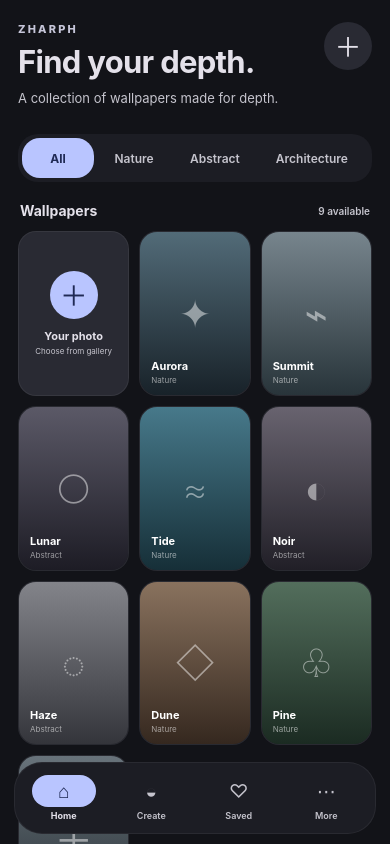
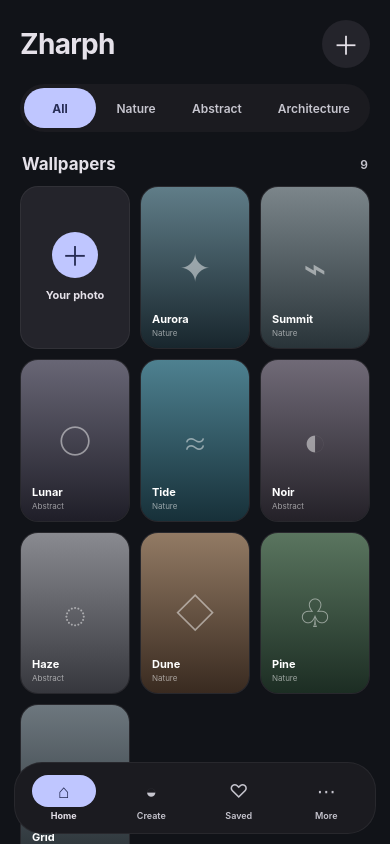
Before and after one commit to themahdipixl-dev/Zharph, a React Native app: screen / in a window 390 px wide. Built offline with nearby package versions, Linux system fonts and the light colour scheme.

Commit message:
Rebuild Zharph UI from scratch in Material You style

```diff
--- a/App.js
+++ b/App.js
@@ -14,34 +14,36 @@ import { LinearGradient } from 'expo-linear-gradient';
 import { StatusBar } from 'expo-status-bar';
 
 const { width } = Dimensions.get('window');
-const PADDING = 18;
+
+const COLORS = {
+  background: '#111318',
+  surface: '#1B1B20',
+  surfaceVariant: '#24242B',
+  primary: '#BFC6FF',
+  onPrimary: '#272D55',
+  secondaryContainer: '#41465F',
+  onSecondaryContainer: '#E1E3FF',
+  onSurface: '#E5E1E9',
+  onSurfaceVariant: '#C6C5CE',
+  outline: '#46464F',
+};
+
+const PADDING = 20;
 const GAP = 10;
 const CARD_WIDTH = (width - PADDING * 2 - GAP * 2) / 3;
-
-const COLORS = {
-  background: '#121318',
-  surface: '#1C1D24',
-  surfaceVariant: '#292A33',
-  primary: '#B9C5FF',
-  onPrimary: '#202A55',
-  secondary: '#C5C5D8',
-  onSurface: '#E4E1EA',
-  onSurfaceVariant: '#C5C4CD',
-  outline: '#474852',
-};
 
 const TABS = ['All', 'Nature', 'Abstract', 'Architecture'];
 
 const DEFAULT_WALLPAPERS = [
-  { id: '1', title: 'Aurora', category: 'Nature', colors: ['#526B78', '#182229'], icon: '✦' },
-  { id: '2', title: 'Summit', category: 'Nature', colors: ['#77858D', '#28343A'], icon: '⌁' },
-  { id: '3', title: 'Lunar', category: 'Abstract', colors: ['#5B5967', '#1D1C25'], icon: '○' },
-  { id: '4', title: 'Tide', category: 'Nature', colors: ['#47798A', '#162F38'], icon: '≈' },
-  { id: '5', title: 'Noir', category: 'Abstract', colors: ['#68636F', '#211F27'], icon: '◐' },
-  { id: '6', title: 'Haze', category: 'Abstract', colors: ['#83848A', '#34353B'], icon: '◌' },
-  { id: '7', title: 'Dune', category: 'Nature', colors: ['#89725E', '#35281F'], icon: '◇' },
-  { id: '8', title: 'Pine', category: 'Nature', colors: ['#536E5C', '#1B2B22'], icon: '♧' },
-  { id: '9', title: 'Grid', category: 'Architecture', colors: ['#68737B', '#252D32'], icon: '＋' },
+  { id: '1', title: 'Aurora', category: 'Nature', colors: ['#607D88', '#18262D'], icon: '✦' },
+  { id: '2', title: 'Summit', category: 'Nature', colors: ['#7B858A', '#293439'], icon: '⌁' },
+  { id: '3', title: 'Lunar', category: 'Abstract', colors: ['#686675', '#1F1E28'], icon: '○' },
+  { id: '4', title: 'Tide', category: 'Nature', colors: ['#4E8190', '#173039'], icon: '≈' },
+  { id: '5', title: 'Noir', category: 'Abstract', colors: ['#706A77', '#242128'], icon: '◐' },
+  { id: '6', title: 'Haze', category: 'Abstract', colors: ['#898A90', '#36373D'], icon: '◌' },
+  { id: '7', title: 'Dune', category: 'Nature', colors: ['#927A64', '#392A20'], icon: '◇' },
+  { id: '8', title: 'Pine', category: 'Nature', colors: ['#5A755F', '#1C2D23'], icon: '♧' },
+  { id: '9', title: 'Grid', category: 'Architecture', colors: ['#6D777E', '#272F34'], icon: '＋' },
 ];
 
 export default function App() {
@@ -75,28 +77,45 @@ export default function App() {
       ? DEFAULT_WALLPAPERS
       : DEFAULT_WALLPAPERS.filter((item) => item.category === activeTab);
 
+  if (selectedWallpaper) {
+    return (
+      <View style={styles.root}>
+        <StatusBar style="light" />
+        <EditorScreen
+          imageUri={imageUri}
+          wallpaper={selectedWallpaper}
+          onClose={() => {
+            setSelectedWallpaper(null);
+            setImageUri(null);
+          }}
+        />
+      </View>
+    );
+  }
+
   return (
     <View style={styles.root}>
       <StatusBar style="light" />
 
       <SafeAreaView style={styles.safe}>
-        <ScrollView contentContainerStyle={styles.content} showsVerticalScrollIndicator={false}>
+        <ScrollView
+          contentContainerStyle={styles.content}
+          showsVerticalScrollIndicator={false}
+        >
           <View style={styles.header}>
-            <View style={styles.headerText}>
-              <Text style={styles.kicker}>ZHARPH</Text>
-              <Text style={styles.title}>Find your depth.</Text>
-              <Text style={styles.intro}>
-                A collection of wallpapers made for depth.
-              </Text>
-            </View>
+            <Text style={styles.logo}>Zharph</Text>
 
-            <Pressable onPress={pickWallpaper} style={styles.iconButton}>
-              <Text style={styles.headerPlus}>＋</Text>
+            <Pressable onPress={pickWallpaper} style={styles.topAction}>
+              <Text style={styles.topActionIcon}>＋</Text>
             </Pressable>
           </View>
 
-          <View style={styles.tabsTrack}>
-            <ScrollView horizontal showsHorizontalScrollIndicator={false} contentContainerStyle={styles.tabs}>
+          <View style={styles.tabsContainer}>
+            <ScrollView
+              horizontal
+              showsHorizontalScrollIndicator={false}
+              contentContainerStyle={styles.tabs}
+            >
               {TABS.map((tab) => {
                 const active = tab === activeTab;
                 return (
@@ -105,7 +124,9 @@ export default function App() {
                     onPress={() => setActiveTab(tab)}
                     style={[styles.tab, active && styles.tabActive]}
                   >
-                    <Text style={[styles.tabText, active && styles.tabTextActive]}>{tab}</Text>
+                    <Text style={[styles.tabText, active && styles.tabTextActive]}>
+                      {tab}
+                    </Text>
                   </Pressable>
                 );
               })}
@@ -116,7 +137,7 @@ export default function App() {
             <Text style={styles.sectionTitle}>
               {activeTab === 'All' ? 'Wallpapers' : activeTab}
             </Text>
-            <Text style={styles.sectionCount}>{wallpapers.length} available</Text>
+            <Text style={styles.sectionCount}>{wallpapers.length}</Text>
           </View>
 
           <View style={styles.grid}>
@@ -126,7 +147,6 @@ export default function App() {
                   <Text style={styles.addPlus}>＋</Text>
                 </View>
                 <Text style={styles.addTitle}>Your photo</Text>
-                <Text style={styles.addCaption}>Choose from gallery</Text>
               </View>
             </Pressable>
 
@@ -157,17 +177,6 @@ export default function App() {
           <NavButton icon="⋯" label="More" />
         </View>
       </SafeAreaView>
-
-      {selectedWallpaper && (
-        <EditorScreen
-          imageUri={imageUri}
-          wallpaper={selectedWallpaper}
-          onClose={() => {
-            setSelectedWallpaper(null);
-            setImageUri(null);
-          }}
-        />
-      )}
     </View>
   );
 }
@@ -185,19 +194,14 @@ function NavButton({ icon, label, active }) {
 
 function EditorScreen({ imageUri, wallpaper, onClose }) {
   return (
-    <View style={styles.editorOverlay}>
-      <StatusBar style="light" />
-
+    <View style={styles.editor}>
       <SafeAreaView style={styles.editorSafe}>
         <View style={styles.editorHeader}>
           <Pressable onPress={onClose} style={styles.iconButton}>
             <Text style={styles.backText}>‹</Text>
           </Pressable>
 
-          <View style={styles.editorHeaderCenter}>
-            <Text style={styles.editorKicker}>EDIT</Text>
-            <Text style={styles.editorTitle}>{wallpaper.title}</Text>
-          </View>
+          <Text style={styles.editorTitle}>{wallpaper.title}</Text>
 
           <View style={styles.headerSpacer} />
         </View>
@@ -214,7 +218,7 @@ function EditorScreen({ imageUri, wallpaper, onClose }) {
 
             <LinearGradient
               pointerEvents="none"
-              colors={['rgba(0,0,0,0.08)', 'transparent', 'rgba(0,0,0,0.45)']}
+              colors={['rgba(0,0,0,0.05)', 'transparent', 'rgba(0,0,0,0.45)']}
               style={StyleSheet.absoluteFill}
             />
 
@@ -226,13 +230,7 @@ function EditorScreen({ imageUri, wallpaper, onClose }) {
         </View>
 
         <View style={styles.editorPanel}>
-          <View style={styles.panelHeading}>
-            <View>
-              <Text style={styles.panelKicker}>DEPTH CONTROLS</Text>
-              <Text style={styles.panelTitle}>Shape the layer.</Text>
-            </View>
-            <Text style={styles.panelStep}>01</Text>
-          </View>
+          <Text style={styles.panelTitle}>Edit wallpaper</Text>
 
           <View style={styles.controlRow}>
             <ControlChip label="Depth" active />
@@ -253,7 +251,9 @@ function EditorScreen({ imageUri, wallpaper, onClose }) {
 function ControlChip({ label, active }) {
   return (
     <Pressable style={[styles.controlChip, active && styles.controlChipActive]}>
-      <Text style={[styles.controlLabel, active && styles.controlLabelActive]}>{label}</Text>
+      <Text style={[styles.controlLabel, active && styles.controlLabelActive]}>
+        {label}
+      </Text>
     </Pressable>
   );
 }
@@ -263,44 +263,27 @@ const styles = StyleSheet.create({
     flex: 1,
     backgroundColor: COLORS.background,
   },
-  safe: { flex: 1 },
+  safe: {
+    flex: 1,
+  },
   content: {
     paddingHorizontal: PADDING,
-    paddingTop: 14,
-    paddingBottom: 112,
+    paddingTop: 12,
+    paddingBottom: 108,
   },
   header: {
+    height: 64,
     flexDirection: 'row',
+    alignItems: 'center',
     justifyContent: 'space-between',
-    alignItems: 'flex-start',
-    paddingTop: 8,
   },
-  headerText: {
-    flex: 1,
-    paddingRight: 16,
-  },
-  kicker: {
-    color: COLORS.secondary,
-    fontSize: 11,
-    fontWeight: '800',
-    letterSpacing: 2.2,
-    marginBottom: 7,
-  },
-  title: {
+  logo: {
     color: COLORS.onSurface,
-    fontSize: 31,
-    lineHeight: 37,
+    fontSize: 28,
     fontWeight: '700',
     letterSpacing: -0.7,
   },
-  intro: {
-    color: COLORS.onSurfaceVariant,
-    fontSize: 13,
-    lineHeight: 19,
-    marginTop: 9,
-    maxWidth: 300,
-  },
-  iconButton: {
+  topAction: {
     width: 48,
     height: 48,
     borderRadius: 24,
@@ -308,17 +291,16 @@ const styles = StyleSheet.create({
     alignItems: 'center',
     justifyContent: 'center',
   },
-  headerPlus: {
+  topActionIcon: {
     color: COLORS.onSurface,
-    fontSize: 27,
+    fontSize: 26,
     fontWeight: '300',
     marginTop: -2,
   },
-  tabsTrack: {
-    marginTop: 26,
-    marginBottom: 20,
-    borderRadius: 20,
+  tabsContainer: {
+    marginTop: 8,
     backgroundColor: COLORS.surface,
+    borderRadius: 24,
     padding: 4,
   },
   tabs: {
@@ -328,7 +310,7 @@ const styles = StyleSheet.create({
     minWidth: 72,
     height: 40,
     paddingHorizontal: 16,
-    borderRadius: 18,
+    borderRadius: 20,
     alignItems: 'center',
     justifyContent: 'center',
   },
@@ -345,20 +327,21 @@ const styles = StyleSheet.create({
     fontWeight: '700',
   },
   sectionHeader: {
-    flexDirection: 'row',
-    alignItems: 'center',
-    justifyContent: 'space-between',
+    marginTop: 22,
     marginBottom: 12,
     paddingHorizontal: 2,
+    flexDirection: 'row',
+    justifyContent: 'space-between',
+    alignItems: 'center',
   },
   sectionTitle: {
     color: COLORS.onSurface,
-    fontSize: 14,
+    fontSize: 17,
     fontWeight: '700',
   },
   sectionCount: {
     color: COLORS.onSurfaceVariant,
-    fontSize: 10,
+    fontSize: 12,
     fontWeight: '600',
   },
   grid: {
@@ -384,16 +367,16 @@ const styles = StyleSheet.create({
     backgroundColor: COLORS.surfaceVariant,
   },
   addIcon: {
-    width: 48,
-    height: 48,
-    borderRadius: 24,
+    width: 46,
+    height: 46,
+    borderRadius: 23,
     backgroundColor: COLORS.primary,
     alignItems: 'center',
     justifyContent: 'center',
   },
   addPlus: {
     color: COLORS.onPrimary,
-    fontSize: 28,
+    fontSize: 27,
     fontWeight: '300',
     marginTop: -2,
   },
@@ -402,11 +385,6 @@ const styles = StyleSheet.create({
     fontSize: 11,
     fontWeight: '700',
     marginTop: 10,
-  },
-  addCaption: {
-    color: COLORS.onSurfaceVariant,
-    fontSize: 8,
-    marginTop: 3,
   },
   cardArt: {
     flex: 1,
@@ -482,9 +460,8 @@ const styles = StyleSheet.create({
     color: COLORS.onSurface,
     fontWeight: '700',
   },
-  editorOverlay: {
-    ...StyleSheet.absoluteFillObject,
-    zIndex: 10,
+  editor: {
+    flex: 1,
     backgroundColor: COLORS.background,
   },
   editorSafe: {
@@ -497,26 +474,24 @@ const styles = StyleSheet.create({
     alignItems: 'center',
     justifyContent: 'space-between',
   },
+  iconButton: {
+    width: 48,
+    height: 48,
+    borderRadius: 24,
+    backgroundColor: COLORS.surfaceVariant,
+    alignItems: 'center',
+    justifyContent: 'center',
+  },
   backText: {
     color: COLORS.onSurface,
-    fontSize: 35,
+    fontSize: 34,
     fontWeight: '300',
     marginTop: -5,
   },
-  editorHeaderCenter: {
-    alignItems: 'center',
-  },
-  editorKicker: {
-    color: COLORS.secondary,
-    fontSize: 8,
-    fontWeight: '800',
-    letterSpacing: 2,
-  },
   editorTitle: {
     color: COLORS.onSurface,
-    fontSize: 15,
+    fontSize: 16,
     fontWeight: '700',
-    marginTop: 2,
   },
   headerSpacer: {
     width: 48,
@@ -572,26 +547,9 @@ const styles = StyleSheet.create({
     borderWidth: 1,
     borderColor: 'rgba(255,255,255,0.06)',
   },
-  panelHeading: {
-    flexDirection: 'row',
-    alignItems: 'flex-end',
-    justifyContent: 'space-between',
-  },
-  panelKicker: {
-    color: COLORS.secondary,
-    fontSize: 8,
-    fontWeight: '800',
-    letterSpacing: 1.8,
-  },
   panelTitle: {
     color: COLORS.onSurface,
-    fontSize: 19,
-    fontWeight: '700',
-    marginTop: 3,
-  },
-  panelStep: {
-    color: COLORS.onSurfaceVariant,
-    fontSize: 11,
+    fontSize: 18,
     fontWeight: '700',
   },
   controlRow: {
@@ -616,7 +574,7 @@ const styles = StyleSheet.create({
   controlLabel: {
     color: COLORS.onSurfaceVariant,
     fontSize: 10,
-    fontWeight: '650',
+    fontWeight: '600',
   },
   controlLabelActive: {
     color: COLORS.onPrimary,
```
